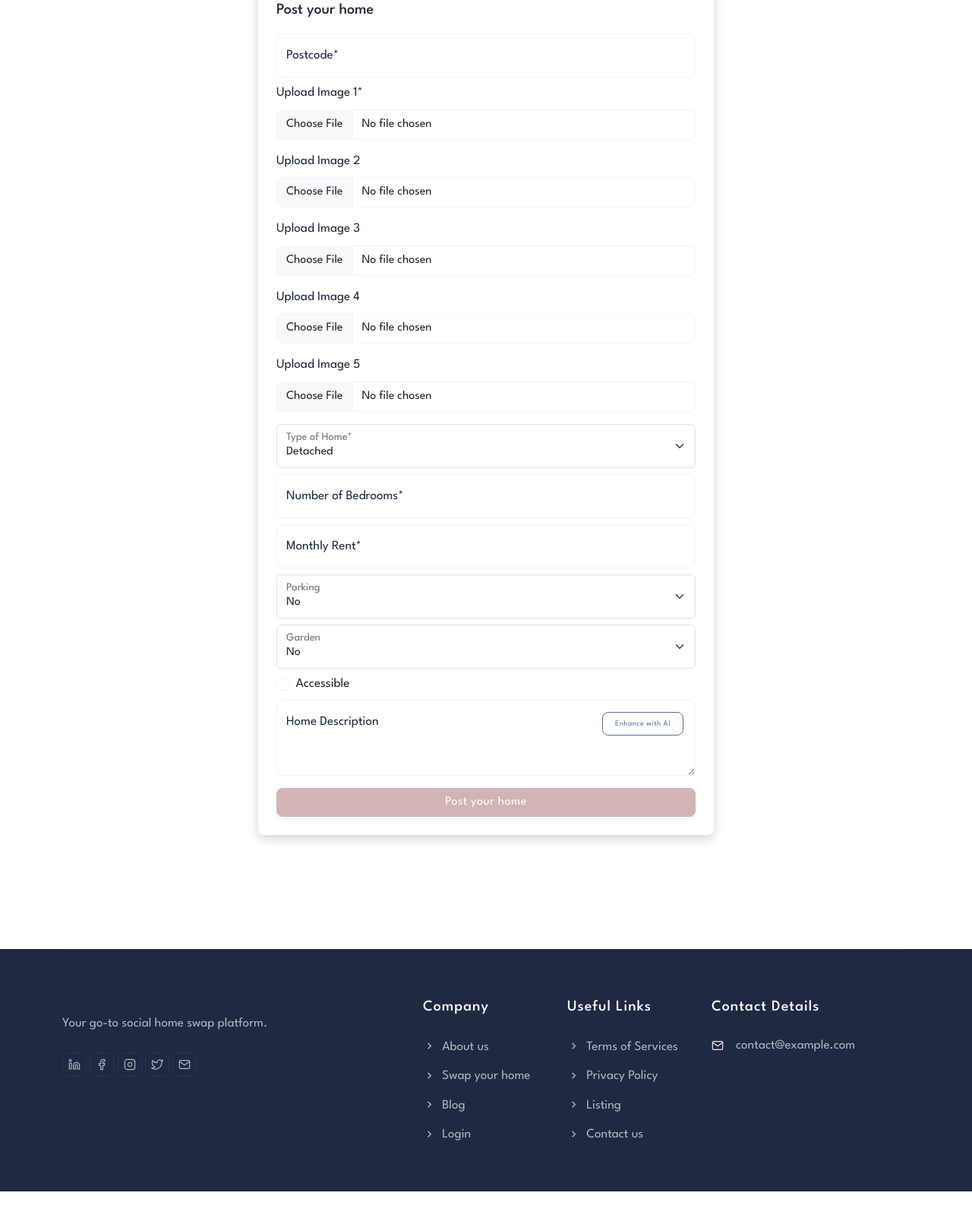
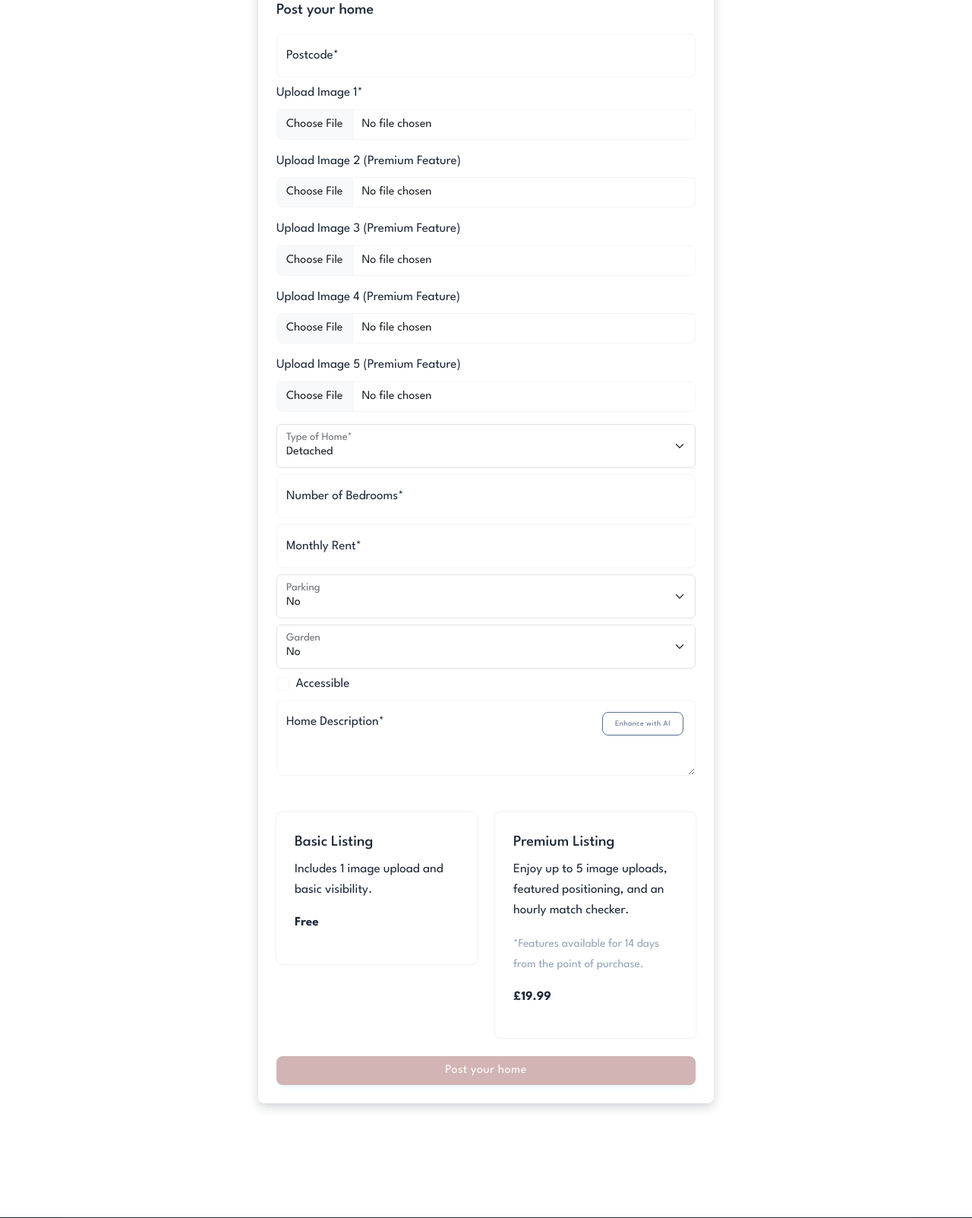
Before and after one commit to kennethscff/TestRepo, a Flask app: page /register-property in a window 1280 px wide. Shown: the part 280-1883 px from the top of the page at 76% size. Before the commit the page ends 1848 px from the top, so only its background shows below. Run offline with Flask 3, Linux system fonts and the light colour scheme; parts of the project's set-up code (start-up, migrations or seed data) failed here and were passed over; some libraries are stand-ins or nearby versions.

Commit message:
register property done but endpoint payload not sending

```diff
--- /dev/null
+++ b/static/css/register.css
@@ -0,0 +1,13 @@
+.listing-card {
+    cursor: pointer;
+    transition: transform 0.2s ease, box-shadow 0.2s ease;
+}
+
+.listing-card:hover {
+    transform: translateY(-5px);
+    box-shadow: 0 4px 8px rgba(0,0,0,0.1);
+}
+
+.selected-card {
+    border: 2px solid #a6276f; /* Bootstrap primary color for example */
+}
--- a/static/css/style.css
+++ b/static/css/style.css
@@ -3120,7 +3120,6 @@ button:not(:disabled) {
   line-height: 20px;
   pointer-events: none;
 }
-
 /*********************************/
 /*            Home               */
 /*===============================*/
--- a/static/js/register.js
+++ b/static/js/register.js
@@ -66,3 +66,62 @@ document.addEventListener('DOMContentLoaded', function () {
         // You can place the AJAX call here
     });
 });
+
+function selectListingType(type) {
+    // Reset styles for both cards
+    const basicCard = document.getElementById('basicCard');
+    const premiumCard = document.getElementById('premiumCard');
+    basicCard.classList.remove('selected-card');
+    premiumCard.classList.remove('selected-card');
+
+    // Apply selected style to the clicked card
+    if (type === 'basic') {
+        basicCard.classList.add('selected-card');
+    } else if (type === 'premium') {
+        premiumCard.classList.add('selected-card');
+    }
+
+    // Optional: Set a hidden form field value based on selection if needed for form submission
+}
+
+document.addEventListener('DOMContentLoaded', function() {
+    document.getElementById('propertyForm').addEventListener('submit', async function(e) {
+        e.preventDefault(); // Prevent default form submission
+
+        const formData = new FormData(this);
+        const json = {};
+
+        // Iterate over all form entries
+        for (let [key, value] of formData.entries()) {
+            // Special handling for checkboxes: check if the form element is present and if it's checked
+            if (document.getElementById(key) && document.getElementById(key).type === 'checkbox') {
+                json[key] = document.getElementById(key).checked;
+            } else {
+                // For all other input types, including selects and text inputs
+                json[key] = value;
+            }
+        }
+
+        // Placeholder for file handling logic
+        // NOTE: Files cannot be directly converted to JSON. You might need to handle them separately
+        // or encode them to base64, which is not covered here due to its complexity.
+
+        console.log(json); // Debugging: log the JSON to be sent
+
+        try {
+            const response = await fetch('/register-property', {
+                method: 'POST',
+                headers: {
+                    'Content-Type': 'application/json',
+                },
+                body: JSON.stringify(json),
+            });
+            const data = await response.json();
+            console.log('Success:', data);
+            // Handle success (e.g., show success message, redirect, etc.)
+        } catch (error) {
+            console.error('Error:', error);
+            // Handle errors (e.g., show error message)
+        }
+    });
+});
--- a/templates/auth-register-property.html
+++ b/templates/auth-register-property.html
@@ -12,7 +12,7 @@
                 <div class="row">
                     <div class="col-12">
                         <div class="p-4 bg-white rounded-3 shadow-md mx-auto w-100" style="max-width: 600px;">
-                            <form>
+                            <form id="propertyForm">
                                 <a href="index.html"><img src="images/logo-icon-80.png" class="mb-4 d-block mx-auto" alt=""></a>
                                 <h5 class="mb-3">Post your home</h5>
 
@@ -27,22 +27,22 @@
                                 </div>
 
                                 <div class="mb-3">
-                                    <label for="imageUpload2" class="form-label">Upload Image 2</label>
+                                    <label for="imageUpload2" class="form-label">Upload Image 2 (Premium Feature)</label>
                                     <input class="form-control" type="file" id="imageUpload2" accept="image/*">
                                 </div>
 
                                 <div class="mb-3">
-                                    <label for="imageUpload3" class="form-label">Upload Image 3</label>
+                                    <label for="imageUpload3" class="form-label">Upload Image 3 (Premium Feature)</label>
                                     <input class="form-control" type="file" id="imageUpload3" accept="image/*">
                                 </div>
 
                                 <div class="mb-3">
-                                    <label for="imageUpload4" class="form-label">Upload Image 4</label>
+                                    <label for="imageUpload4" class="form-label">Upload Image 4 (Premium Feature)</label>
                                     <input class="form-control" type="file" id="imageUpload4" accept="image/*">
                                 </div>
 
                                 <div class="mb-3">
-                                    <label for="imageUpload5" class="form-label">Upload Image 5</label>
+                                    <label for="imageUpload5" class="form-label">Upload Image 5 (Premium Feature)</label>
                                     <input class="form-control" type="file" id="imageUpload5" accept="image/*">
                                 </div>
 
@@ -93,12 +93,40 @@
 
                                 <div class="form-floating mb-3">
                                     <textarea class="form-control" placeholder="Describe your home" id="homeDescription" style="height: 100px; padding-right: 125px;"></textarea>
-                                    <label for="homeDescription">Home Description</label>
+                                    <label for="homeDescription">Home Description*</label>
                                     <button type="button" class="btn btn-outline-secondary btn-sm position-absolute top-0 end-0 mt-3 me-3">Enhance with AI</button>
                                 </div>
 
 
+                                <!-- Section for choosing between Free and Premium listings -->
+                                <div class="row g-4 my-4">
+                                    <!-- Basic Plan Card -->
+                                    <div class="col-lg-6 col-md-6">
+                                        <div class="card rounded-3 shadow listing-card" onclick="selectListingType('basic')" id="basicCard">
+                                            <div class="card-body">
+                                                <h5 class="card-title">Basic Listing</h5>
+                                                <p class="card-text">Includes 1 image upload and basic visibility.</p>
+                                                <p class="fw-bold">Free</p>
+                                            </div>
+                                        </div>
+                                    </div>
+
+                                    <!-- Premium Plan Card -->
+                                    <div class="col-lg-6 col-md-6">
+                                        <div class="card rounded-3 shadow listing-card premium-plan-card" onclick="selectListingType('premium')" id="premiumCard">
+                                            <div class="card-body">
+                                                <h5 class="card-title">Premium Listing</h5>
+                                                <p class="card-text">Enjoy up to 5 image uploads, featured positioning, and an hourly match checker.</p>
+                                                <p class="text-muted"><small>*Features available for 14 days from the point of purchase.</small></p>
+                                                <p class="fw-bold">£19.99</p>
+                                            </div>
+                                        </div>
+                                    </div>
+                                </div>
+
                                 <button class="btn btn-primary w-100" type="submit">Post your home</button>
+
+                                <!-- ... rest of the form ... -->
                             </form>
                         </div>
                     </div><!--end col-->
@@ -116,6 +144,7 @@
         <!-- Custom -->
         <script src="./static/js/plugins.init.js"></script>
         <script src="./static/js/app.js"></script>
+        <script src="./static/js/register.js"></script>
     </body>
 
 </html>
--- a/templates/head.html
+++ b/templates/head.html
@@ -24,4 +24,5 @@
     <link href="./static/css/style.css" rel="stylesheet" type="text/css" id="theme-opt" />
     <link href="./static/css/utils.css" rel="stylesheet" type="text/css" id="theme-opt" />
     <link href="./static/css/swap_your_home.css" rel="stylesheet" type="text/css" id="theme-opt" />
+    <link href="./static/css/register.css" rel="stylesheet" type="text/css" id="theme-opt" />
 </head>
--- a/user.py
+++ b/user.py
@@ -41,6 +41,13 @@ def register():
     # Redirect to a new template on successful registration
     return render_template('auth-register-property.html'), 201
 
+@users.route('/register-property', methods=["POST"])
+def register_prpoerty():
+    #Need to update
+
+    # Redirect to a new template on successful registration
+    return render_template('my-account.html'), 201
+
 @users.route('/login', methods=['POST'])
 def login():
     data = request.get_json()
```
